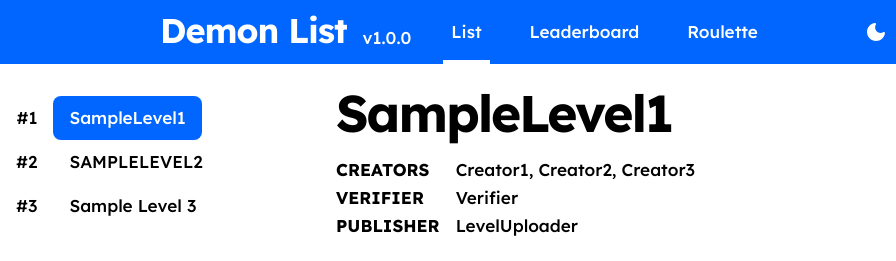
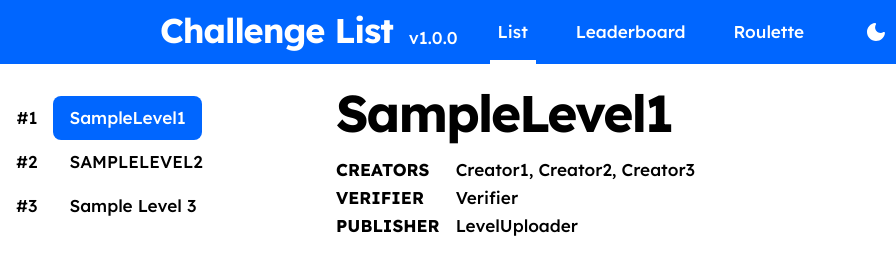
Before and after one commit to u2chr2/CodesGDPSChalList, a plain HTML site: page index.html in a window 1280 px wide. Shown: the top 261 px of the page, 0-896 px from the left. Drawn offline with nearby package versions, Linux system fonts and the light colour scheme.

Commit message:
Update index.html

```diff
--- a/index.html
+++ b/index.html
@@ -3,7 +3,7 @@
     <head>
         <meta charset="UTF-8" />
         <meta name="viewport" content="width=1024" />
-        <title>Code's GDPS Demon List</title>
+        <title>Code's GDPS Challenge List</title>
 
         <!-- Replace your server icon by uploading an image file named "list_icon.png"-->
         <link rel="icon" href="/list_icon.png" />
@@ -37,7 +37,7 @@
     <body id="app">
         <header :class="{ dark: store.dark }">
             <div class="logo">
-                <h2>Demon List</h2>
+                <h2>Challenge List</h2>
                 <p>v1.0.0</p>
             </div>
             <nav class="nav">
```
